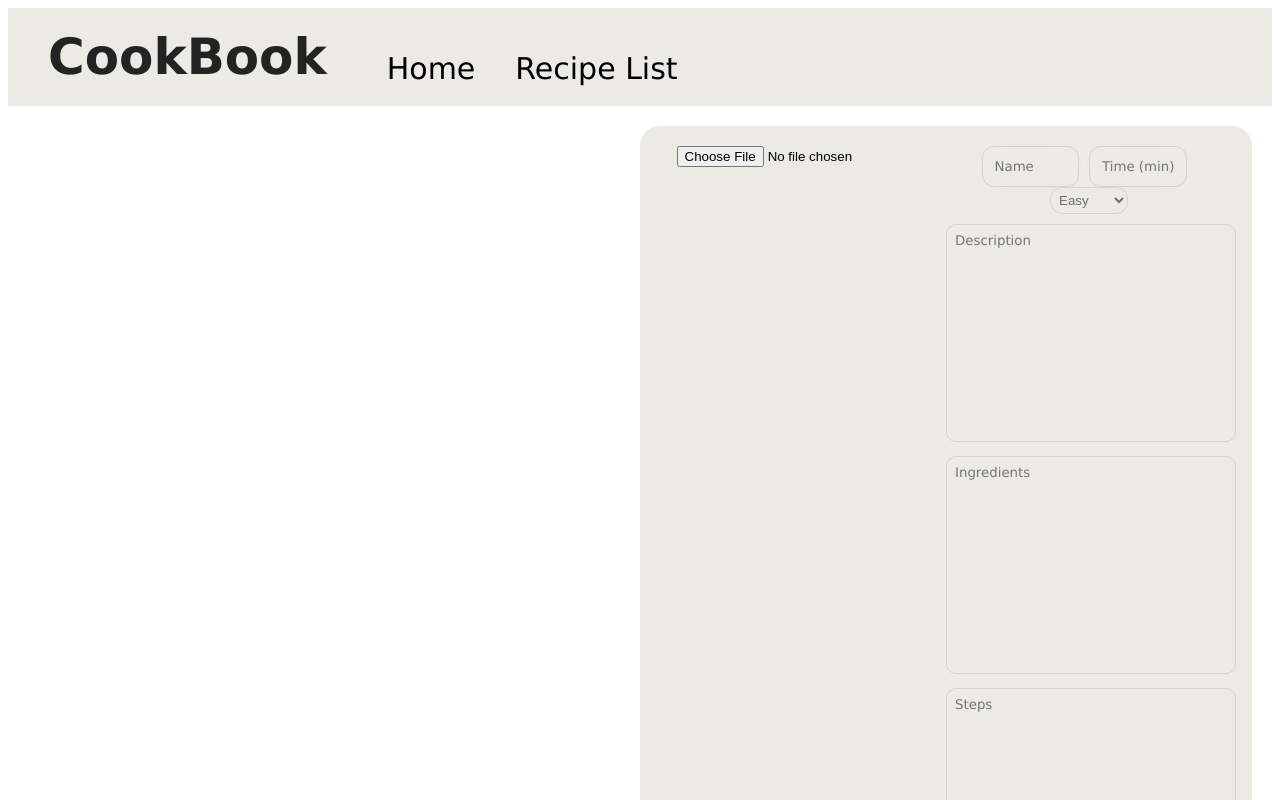
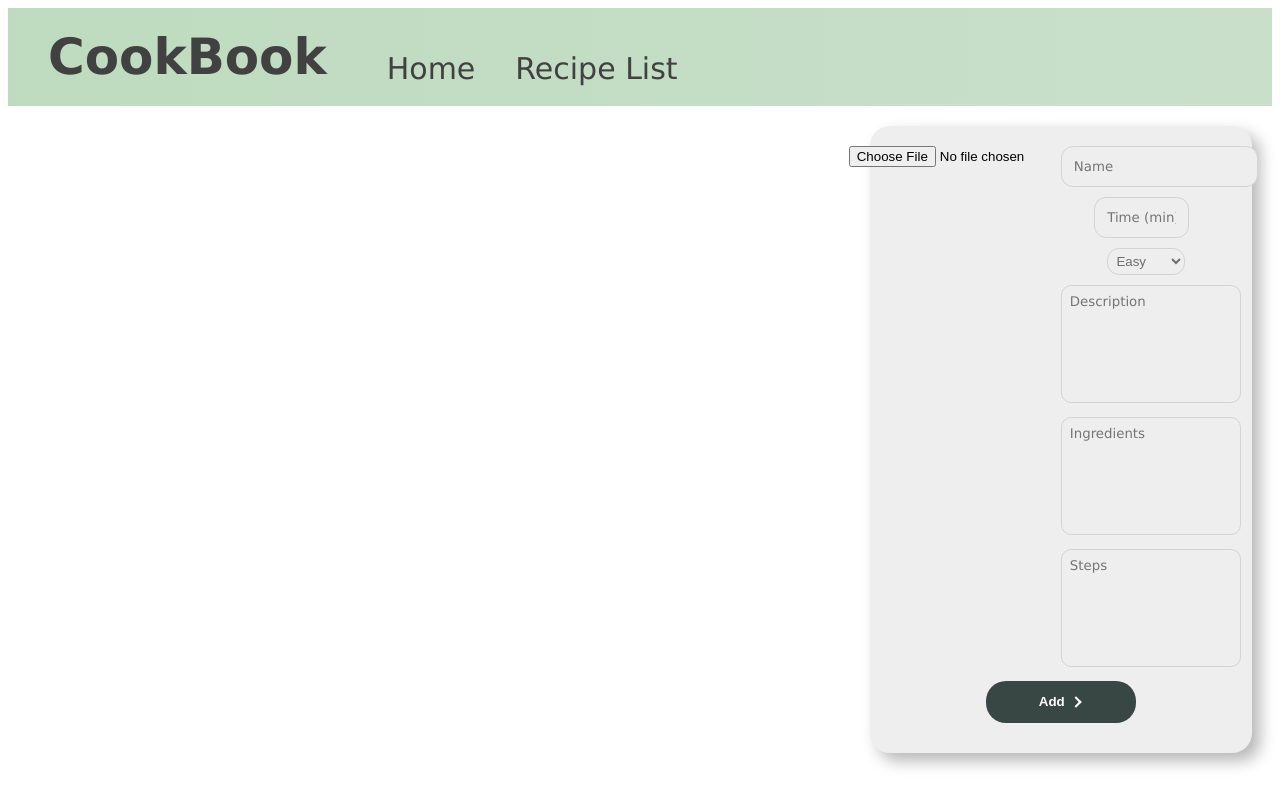
Before and after one commit to anthony39844/CookBook, a React app: page /RecipeList in a window 1280 px wide. Shown: the top 800 px of the page. Built offline with nearby package versions, Linux system fonts and the light colour scheme; the HTML template or start-up script is replaced by a standard one.

Commit message:
fixing css

```diff
--- a/src/AddRecipe.css
+++ b/src/AddRecipe.css
@@ -3,11 +3,16 @@ h1{
 }
 
 .add-recipe{
-    margin: 20px 20px 0px 0px;
+    background-color: rgba(238,238,238,255);
+    border-radius: 20px;
+    box-shadow:  8px 8px 16px #b7b7b7,
+    -8px -8px 16px #ffffff;
+    margin: 20px 20px 0px 40px;
     padding: 20px;
+}
+
+.add-recipe-top{
     display: flex;
-    background-color: rgba(235,234,229,255);
-    border-radius: 20px;
 }
 
 .img-info{
@@ -28,22 +33,16 @@ h1{
     height: max-content;
 }
 
-.top-info{
-    display: inline-block;
-}
-
 .top-info input{
     font-family: 'Lucida Sans', 'Lucida Sans Regular', 'Lucida Grande', 'Lucida Sans Unicode', Geneva, Verdana, sans-serif;
     color: rgb(110, 110, 110);
-    background-color: rgba(235,234,229,255);
-    width: 25%;
+    background-color: rgba(238,238,238,255);
     height: auto;
     padding: 12px;
     border-radius: 12px;
     border: 1.5px solid lightgrey;
     outline: none;
     transition: all 0.3s cubic-bezier(0.19, 1, 0.22, 1);
-    box-shadow: 0px 0px 20px -18px;
     margin-right: 10px;
 }
 
@@ -52,22 +51,24 @@ h1{
 }
 
 .time-info{
-    width: 50%;
+    margin-top: 10px;
+    width: 40%;
 }
 
 .difficulty{
-    background-color: rgba(235,234,229,255);
+    background-color: rgba(238,238,238,255);
     color: rgb(110, 110, 110);
     border: 1.5px solid lightgrey;
     border-radius: 12px;
     padding: 4px;
+    margin-top: 10px;
 }
 
 
 .inputs input {
     font-family: 'Lucida Sans', 'Lucida Sans Regular', 'Lucida Grande', 'Lucida Sans Unicode', Geneva, Verdana, sans-serif;
     color: rgb(110, 110, 110);
-    background-color: rgba(235,234,229,255);
+    background-color: rgba(238,238,238,255);
     width: 25%;
     height: auto;
     padding: 12px;
@@ -96,12 +97,12 @@ h1{
     font-family: 'Lucida Sans', 'Lucida Sans Regular', 'Lucida Grande', 'Lucida Sans Unicode', Geneva, Verdana, sans-serif;
     color: rgb(110, 110, 110);
     width: 95%;
-    height: 200px;
+    height: 100px;
     border: 1px solid #888;
     outline: none;
     resize: none;
     overflow: auto;
-    background-color: rgba(235,234,229,255);
+    background-color: rgba(238,238,238,255);
     border-radius: 10px;
     margin-top: 10px;
     border: 1.5px solid lightgrey;
@@ -109,7 +110,8 @@ h1{
 
 .add-button{
     display: flex;
-    margin-left: 15%;
+    justify-content: center;
+    align-items: center;
 }
 
 .addbutton{
--- a/src/AddRecipe.jsx
+++ b/src/AddRecipe.jsx
@@ -67,6 +67,7 @@ export function AddRecipe({ addingRecipe }) {
     return (
       <div>
         <div className="add-recipe">
+            <div className="add-recipe-top">
                 <div className='img-info'>
                     <input className='img-input' type="file" accept="image/*" onChange={(e)=>handleImgChange(e)} />
                     {image && (
@@ -76,7 +77,7 @@ export function AddRecipe({ addingRecipe }) {
                 <div className="recipe-info">
                     <div className="top-info">
                         <input type="text" placeholder='Name' value={name} onChange={handleNameChange}></input>
-                    <input type="text" placeholder='Time (min)' value={timeNeed} onChange={handleTimeChange}></input>
+                        <input className='time-info' type="text" placeholder='Time (min)' value={timeNeed} onChange={handleTimeChange}></input>
                         <select className='difficulty' onChange={handleDiffChange}>
                             <option value="Easy">Easy</option>
                             <option value="Medium">Medium</option>
@@ -112,5 +113,6 @@ export function AddRecipe({ addingRecipe }) {
             </button>
             </div>
         </div>
+      </div>
     );
 }
--- a/src/HeaderMenu.css
+++ b/src/HeaderMenu.css
@@ -1,11 +1,12 @@
 .container {
-    background-color: rgba(235,234,229,255);;
+    background: linear-gradient(to right, rgba(190, 219, 191, 1) 0%, rgb(201, 223, 202) 100%);
     display: flex;
     align-items: flex-end;
     font-family: 'Lucida Sans', 'Lucida Sans Regular', 'Lucida Grande', 'Lucida Sans Unicode', Geneva, Verdana, sans-serif;
     padding: 20px;
 }
 .container h1{
+    color: rgb(65, 65, 65);
     margin: 0px 0px 0px 0px;
     font-size: 50px;
     padding: 0px 20px;
@@ -16,9 +17,9 @@
     padding: 0px 20px;
 }
 .container a{
+    color: rgb(65, 65, 65);
     border-radius: 5px;
     text-decoration: none;
-    color: black;
 }
 .container:visited {
     text-decoration: none;
--- a/src/Recipe.jsx
+++ b/src/Recipe.jsx
@@ -1,4 +1,3 @@
-import './Recipe.css'
 import React from 'react';
 import { FontAwesomeIcon } from '@fortawesome/react-fontawesome';
 import { faClock } from '@fortawesome/free-regular-svg-icons';
--- a/src/RecipeList.css
+++ b/src/RecipeList.css
@@ -1,8 +1,8 @@
 .recipe-add{
-    float: left;
-    width: 50%;
+    float: right;
+    width: 35%;
 }
 .recipe-list{
     float: left;
-    width: 50%;
+    width: 63%;
 }
--- a/src/RecipePreview.css
+++ b/src/RecipePreview.css
@@ -1,8 +1,11 @@
 .recipe{
-    background-color: rgba(235,234,229,255);
+    background-color: rgba(238,238,238,255);
     border-radius: 20px;
     display: flex;
-    margin: 0px 10px 10px 0px;
+    align-items: center;
+    margin: 20px 10px 10px 0px;
+    box-shadow:  8px 8px 16px #b7b7b7,
+    -8px -8px 16px #ffffff;
 }
 
 .recipe-head{
@@ -26,7 +29,9 @@
 .recipe-img{
     padding: 20px 20px;
     width: 40%;
+    border-radius: 50%;
     height: fit-content;
+
 }
 
 .default-icon{
```
Also changed, not shown: public/steak.jpeg (added), src/App.css (line endings or trailing spaces), src/Recipe.css (deleted). Lines whose indentation alone changed are shown as unchanged.
